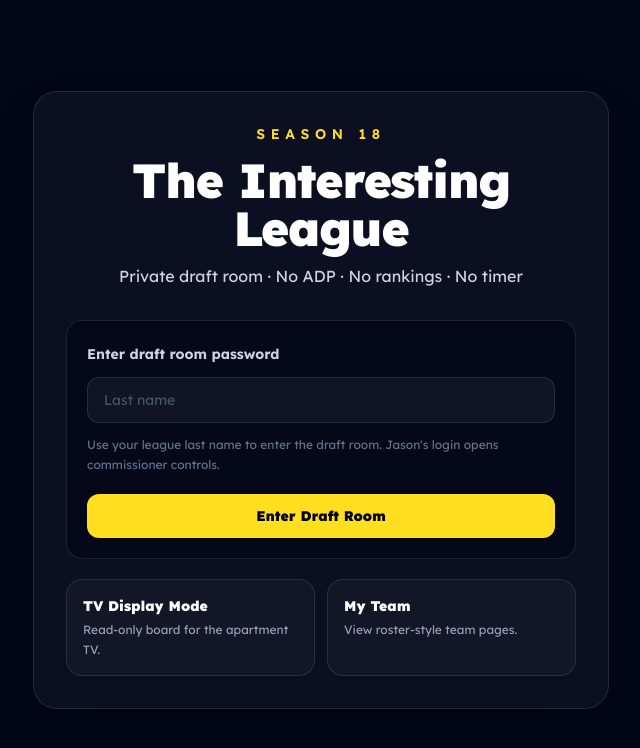
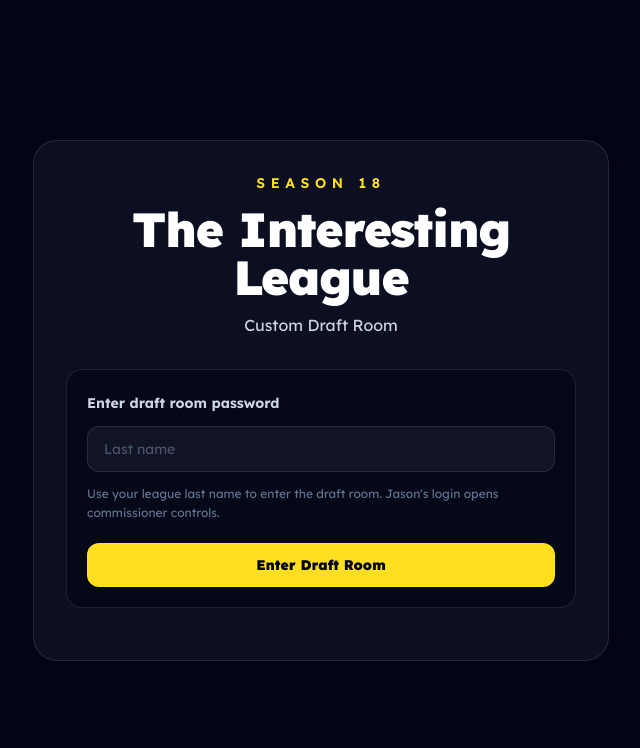
Before and after one commit to theinterestingleague/interesting-draft-board, a Next.js app: page / in a window 1280 px wide. Shown: the top 748 px of the page, without its empty margins (319-959 px from the left). Built offline with nearby package versions, Linux system fonts and the light colour scheme.

Commit message:
Clean up login page

```diff
--- a/src/app/page.tsx
+++ b/src/app/page.tsx
@@ -38,7 +38,7 @@ export default function LoginPage() {
           </h1>
 
           <p className="mt-3 text-slate-300">
-            Private draft room · No ADP · No rankings · No timer
+            Custom Draft Room
           </p>
         </div>
 
@@ -85,25 +85,7 @@ export default function LoginPage() {
         </form>
 
         <div className="mt-5 grid gap-3 text-sm text-slate-400 md:grid-cols-2">
-          <Link
-            href="/display"
-            className="rounded-2xl border border-white/10 bg-white/[0.03] p-4 transition hover:bg-white/[0.06]"
-          >
-            <p className="font-black text-white">TV Display Mode</p>
-            <p className="mt-1 text-xs leading-relaxed">
-              Read-only board for the apartment TV.
-            </p>
-          </Link>
 
-          <Link
-            href="/my-team"
-            className="rounded-2xl border border-white/10 bg-white/[0.03] p-4 transition hover:bg-white/[0.06]"
-          >
-            <p className="font-black text-white">My Team</p>
-            <p className="mt-1 text-xs leading-relaxed">
-              View roster-style team pages.
-            </p>
-          </Link>
         </div>
       </section>
     </main>
```
